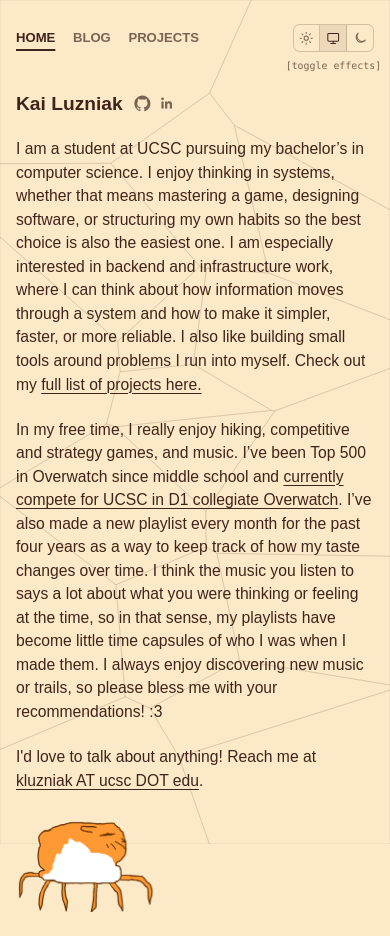
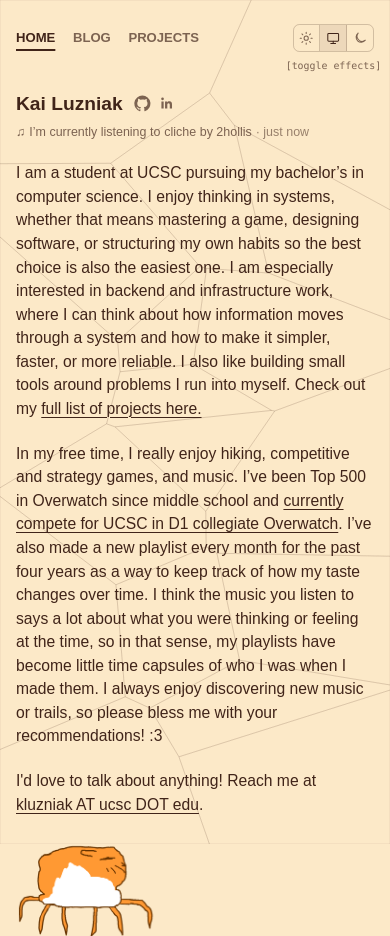
Before and after one commit to beatopia/hamsterwheel, a React (Vite) app: page / in a window 390 px wide. Before the commit the page ends 912 px from the top, so only its background shows below. Built offline with nearby package versions, Linux system fonts and the light colour scheme; no server answers.

Commit message:
uploaded all env files and fixed mobile issues with last played song.

```diff
--- a/src/App.css
+++ b/src/App.css
@@ -170,13 +170,23 @@ main { padding-top: 4.15rem; }
 
 .home-title-row {
   display: flex;
+  width: 100%;
   flex-wrap: wrap;
   align-items: center;
-  gap: 0.7rem;
-  margin-bottom: 0;
+  justify-content: space-between;
+  row-gap: 0.5rem;
+  column-gap: 2rem;
+  margin: 0;
 }
 
 .home-title-row h1 { margin: 0; }
+
+.home-identity {
+  display: flex;
+  flex: 0 0 auto;
+  align-items: center;
+  gap: 0.7rem;
+}
 
 .social-links {
   display: flex;
@@ -335,6 +345,12 @@ p { margin: 0; }
   text-align: right;
 }
 
+.home-title-row.is-stacked > .lastfm-status {
+  flex: 1 0 100%;
+  margin: 0;
+  text-align: left;
+}
+
 .home-title-row > .lastfm-status.is-loading { min-height: 1.3em; }
 
 .lastfm-status-line {
@@ -383,7 +399,6 @@ p { margin: 0; }
 }
 
 .lastfm-timestamp {
-  margin-inline-start: 0.375rem;
   color: var(--text-muted);
   opacity: 0.78;
 }
--- a/src/components/Home.tsx
+++ b/src/components/Home.tsx
@@ -9,6 +9,9 @@ export default function Home() {
   const [legFrame, setLegFrame] = React.useState(1);
   const [effectsEnabled, setEffectsEnabled] = React.useState(() => window.localStorage.getItem('effects') !== 'off');
   const [hamsterReady, setHamsterReady] = React.useState(false);
+  const [headerStacked, setHeaderStacked] = React.useState(false);
+  const headerRowRef = React.useRef<HTMLDivElement>(null);
+  const identityRef = React.useRef<HTMLDivElement>(null);
   const hamsterLegsRef = React.useRef<HTMLImageElement>(null);
   const hamsterBodyRef = React.useRef<HTMLImageElement>(null);
   const hamsterDecodeStarted = React.useRef(false);
@@ -42,6 +45,38 @@ export default function Home() {
     return () => window.clearInterval(timer);
   }, [effectsEnabled]);
 
+  React.useLayoutEffect(() => {
+    const row = headerRowRef.current;
+    const identity = identityRef.current;
+    if (!row || !identity) return undefined;
+
+    const measure = () => {
+      const statusLine = row.querySelector<HTMLElement>('.lastfm-status-line');
+      if (!statusLine) {
+        setHeaderStacked(false);
+        return;
+      }
+
+      const parts = Array.from(statusLine.children) as HTMLElement[];
+      const internalGap = Number.parseFloat(getComputedStyle(statusLine).columnGap) || 0;
+      const statusWidth = parts.reduce((width, part) => width + part.scrollWidth, 0)
+        + internalGap * Math.max(0, parts.length - 1);
+      const rowGap = Number.parseFloat(getComputedStyle(row).columnGap) || 0;
+      setHeaderStacked(identity.offsetWidth + rowGap + statusWidth > row.clientWidth + 0.5);
+    };
+
+    measure();
+    const resizeObserver = new ResizeObserver(measure);
+    resizeObserver.observe(row);
+    resizeObserver.observe(identity);
+    const mutationObserver = new MutationObserver(measure);
+    mutationObserver.observe(row, { childList: true, characterData: true, subtree: true });
+    return () => {
+      resizeObserver.disconnect();
+      mutationObserver.disconnect();
+    };
+  }, []);
+
   async function copyEmail() {
     try {
       await navigator.clipboard.writeText(email);
@@ -55,7 +90,8 @@ export default function Home() {
   return (
     <main className="home-main">
       <article className="prose home-copy" aria-labelledby="home-title">
-        <div className="home-title-row">
+        <div ref={headerRowRef} className={`home-title-row${headerStacked ? ' is-stacked' : ''}`}>
+          <div ref={identityRef} className="home-identity">
             <h1 id="home-title">Kai Luzniak</h1>
             <div className="social-links" aria-label="Social profiles">
               <a href="https://github.com/beatopia" target="_blank" rel="noreferrer" aria-label="GitHub">
@@ -64,6 +100,7 @@ export default function Home() {
               <a href="https://www.linkedin.com/in/kailuzniak/" target="_blank" rel="noreferrer" aria-label="LinkedIn">
                 <svg viewBox="0 0 24 24" aria-hidden="true"><path fill="currentColor" d="M5.34 3.5A1.84 1.84 0 1 1 1.67 3.5a1.84 1.84 0 0 1 3.67 0ZM1.98 7h3.04v9.78H1.98V7Zm4.94 0h2.91v1.34h.04c.41-.77 1.4-1.58 2.88-1.58 3.08 0 3.65 2.03 3.65 4.67v5.35h-3.03v-4.74c0-1.13-.02-2.58-1.57-2.58-1.57 0-1.81 1.23-1.81 2.5v4.82H6.92V7Z" transform="translate(2.8 1.8) scale(1.05)"/></svg>
               </a>
+            </div>
           </div>
           <LastFmStatus />
         </div>
--- a/src/components/LastFmStatus.tsx
+++ b/src/components/LastFmStatus.tsx
@@ -11,6 +11,17 @@ interface LastFmTrack {
   playedAt?: number;
 }
 
+const LOCAL_PLACEHOLDER_TRACK: LastFmTrack = {
+  title: 'cliche',
+  artist: '2hollis',
+  nowPlaying: true,
+  playedAt: Math.floor(Date.now() / 1000),
+};
+
+function localPlaceholder() {
+  return import.meta.env.DEV ? LOCAL_PLACEHOLDER_TRACK : null;
+}
+
 let cachedTrack: LastFmTrack | null = null;
 let pendingRequest: Promise<LastFmTrack | null> | null = null;
 
@@ -20,9 +31,9 @@ function refreshTrack() {
   const request = (async (): Promise<LastFmTrack | null> => {
     try {
       const response = await fetch('/api/lastfm');
-      if (!response.ok) return null;
+      if (!response.ok) return localPlaceholder();
       const latest = await response.json() as LastFmTrack;
-      if (!latest.title || !latest.artist) return null;
+      if (!latest.title || !latest.artist) return localPlaceholder();
       const track = latest.nowPlaying && latest.playedAt === undefined
         ? {
             ...latest,
@@ -38,7 +49,7 @@ function refreshTrack() {
       return track;
     } catch {
       // Last.fm is optional; retain the previous value if the request fails.
-      return null;
+      return localPlaceholder();
     }
   })();
 
```
Lines whose indentation alone changed are shown as unchanged.
